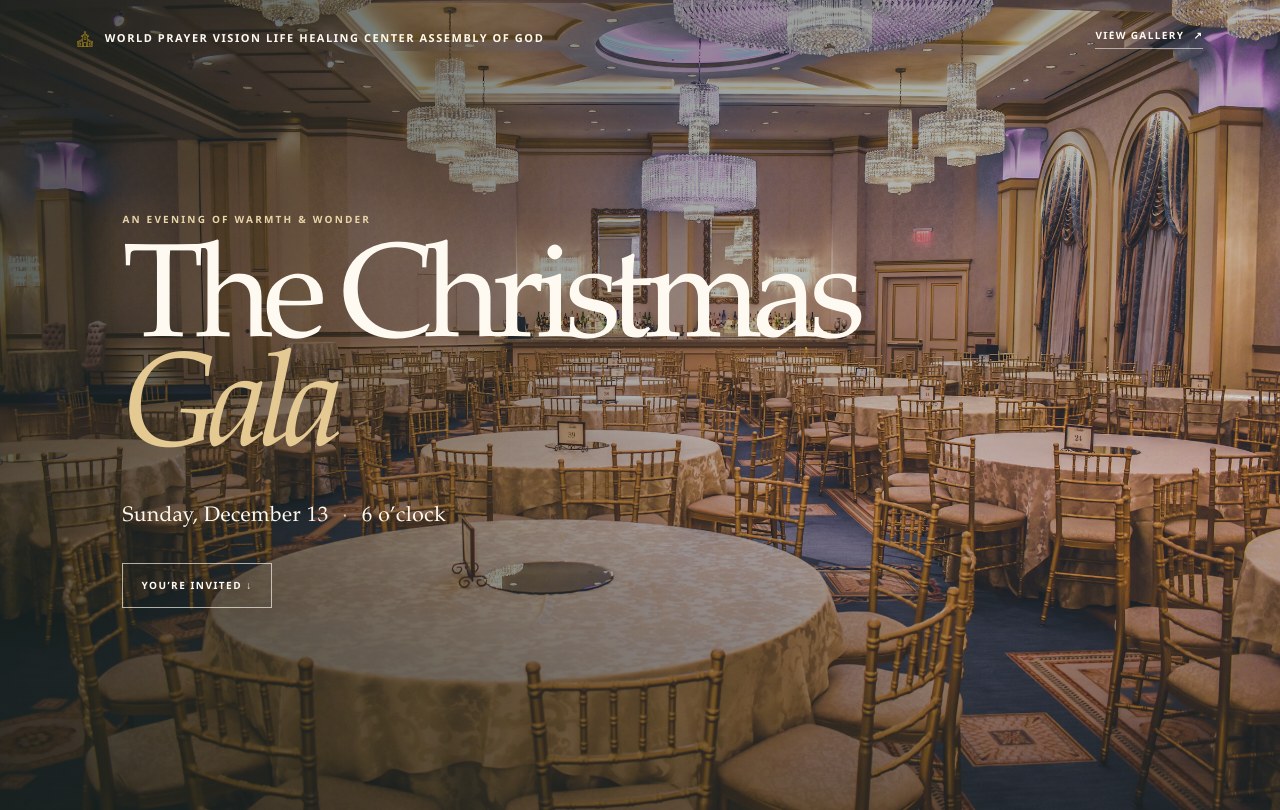
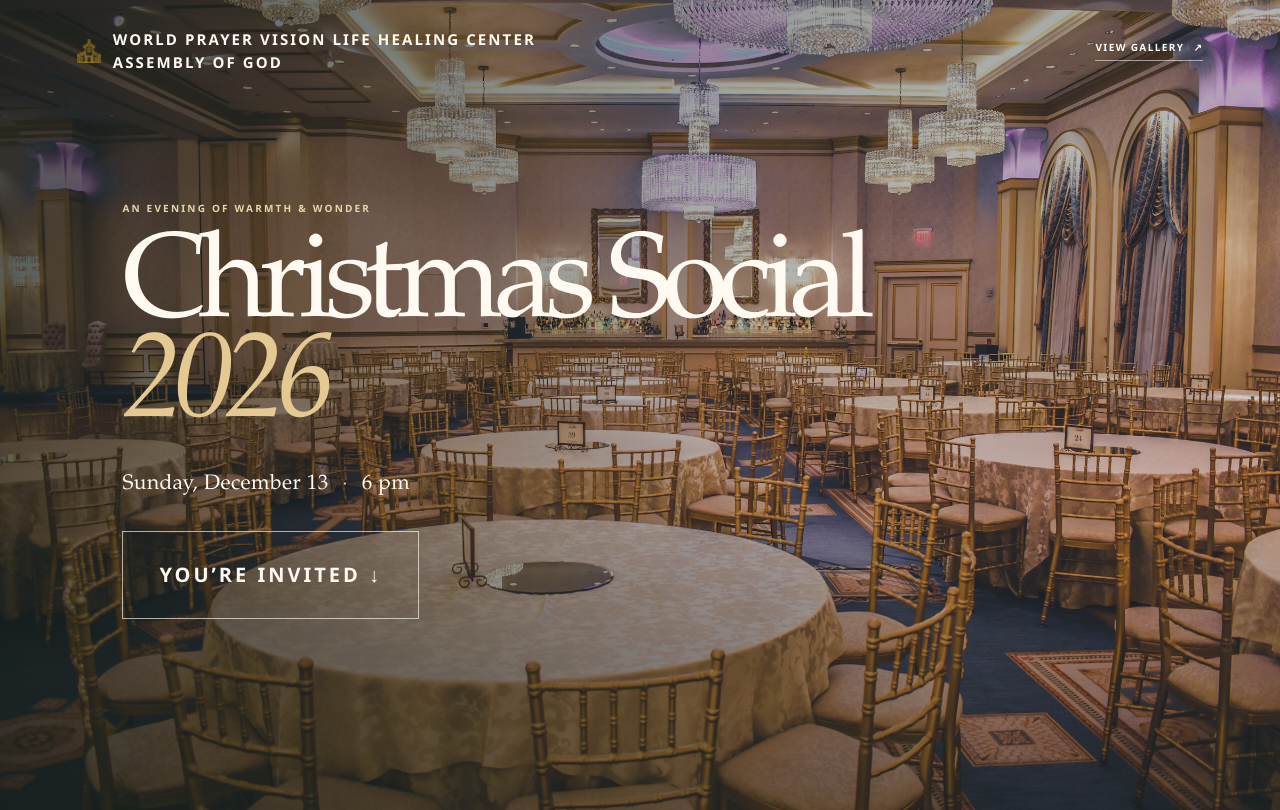
Before and after one commit to ethanleegy/wpvlhc-aog-2026, a Jekyll site: the page built from index.html, in a window 1280 px wide. Shown: the top 810 px of the page. Built offline with Jekyll 4.4.1, drawn with Linux system fonts in a browser that asks for light colours; some of the changed text lies outside the part shown; grey boxes are pictures that could not be loaded.

Commit message:
Updated based on feedback:
- Changed wording
- Made Ivory branding more prominent
- Updated page titles
- Change plus one checkbox to buttons and arranged buttons horizontally

```diff
--- a/assets/js/site.js
+++ b/assets/js/site.js
@@ -13,10 +13,12 @@
 const rsvpForm = document.querySelector("#rsvp");
 const bringSection = document.querySelector("#bring");
 const guestDetails = document.querySelector("#guest-details");
-const plusOneCheckbox = document.querySelector("#plus-one");
+const plusOneYesRadio = document.querySelector("#plus-one");
+const plusOneNoRadio = document.querySelector("#plus-one-no");
 const plusOneDetails = document.querySelector("#plus-one-details");
 const plusOneNameInput = document.querySelector("#plus-one-name");
 const rsvpMessage = document.querySelector("#rsvp-message");
+const contributionPrompt = document.querySelector("#contribution-prompt");
 const submitButton = document.querySelector("#submit");
 const submitWrapper = document.querySelector("#submit-wrapper");
 const dishForm = document.querySelector("#dish-form");
@@ -106,10 +108,11 @@
 if (rsvpForm && dishForm) {
   loadFoodItems();
   rsvpForm.addEventListener("change", (event) => {
-    if (event.target === plusOneCheckbox) {
-      plusOneDetails.hidden = !plusOneCheckbox.checked;
-      plusOneNameInput.required = plusOneCheckbox.checked;
-      if (!plusOneCheckbox.checked) plusOneNameInput.value = "";
+    if (event.target.name === "plusOneChoice") {
+      const bringingPlusOne = plusOneYesRadio.checked;
+      plusOneDetails.hidden = !bringingPlusOne;
+      plusOneNameInput.required = bringingPlusOne;
+      if (!bringingPlusOne) plusOneNameInput.value = "";
       return;
     }
 
@@ -118,14 +121,13 @@
     guestDetails.hidden = !attending;
     bringSection.hidden = !attending;
     submitWrapper.hidden = !attending;
-    rsvpMessage.textContent = attending
-      ? "Scroll down to choose what to bring and submit your RSVP ↓"
-      : "We’ll miss you, and hope to celebrate with you another time. No response was submitted.";
+    contributionPrompt.hidden = !attending;
+    rsvpMessage.textContent = attending ? "" : "Maybe next time";
 
     if (!attending) {
       dishForm.reset();
       updateDishCount();
-      plusOneCheckbox.checked = false;
+      plusOneNoRadio.checked = true;
       plusOneDetails.hidden = true;
       plusOneNameInput.required = false;
       plusOneNameInput.value = "";
@@ -157,7 +159,7 @@
     return;
   }
 
-  const isBringingPlusOne = plusOneCheckbox.checked;
+  const isBringingPlusOne = plusOneYesRadio.checked;
   const submittedPlusOneName = plusOneNameInput.value.trim();
   if (isBringingPlusOne && !submittedPlusOneName) {
     rsvpMessage.textContent = "Please enter your plus-one’s name.";
--- a/index.html
+++ b/index.html
@@ -1,6 +1,6 @@
 ---
 layout: default
-title: Christmas Gala
+title: Christmas Social 2026
 permalink: /
 ---
 <main>
@@ -13,17 +13,17 @@
     >
     <div class="pointer-events-none absolute inset-0 bg-[linear-gradient(90deg,rgba(20,30,25,.68)_0%,rgba(20,30,25,.28)_55%,rgba(20,30,25,.14)_100%),linear-gradient(0deg,rgba(20,30,25,.48)_0%,transparent_42%,rgba(20,30,25,.23)_100%)]"></div>
     <div class="absolute inset-x-0 top-0 z-10 flex items-center justify-between px-[clamp(22px,6vw,88px)] py-7 max-md:px-[22px] max-md:py-[23px]" style="z-index: 20">
-      <a class="inline-flex items-center gap-3 text-[11px] font-semibold tracking-[.14em] text-[#fffaf1] uppercase max-md:gap-2 max-md:text-[9px]" href="#invitation" aria-label="Christmas Gala invitation">
-        <img class="size-4" src="{{ '/assets/images/favicon-16x16.png' | relative_url }}" alt="" aria-hidden="true">
-        <span>World Prayer Vision Life Healing Center Assembly of God</span>
+      <a class="inline-flex items-center gap-3 text-[15px] font-semibold tracking-[.14em] text-[#fffaf1] uppercase max-md:gap-2 max-md:text-[9px]" href="#invitation" aria-label="Christmas Social 2026 invitation">
+        <img class="size-6" src="{{ '/assets/images/favicon-16x16.png' | relative_url }}" alt="" aria-hidden="true">
+        <span>World Prayer Vision Life Healing Center</br>Assembly of God</span>
       </a>
       <a class="inline-flex items-center gap-[9px] border-b border-[#fffaf1]/55 pb-[5px] text-[10px] font-semibold tracking-[.14em] text-[#fffaf1] uppercase max-md:text-[9px]" href="{{ '/gallery/' | relative_url }}">View gallery <span aria-hidden="true">↗</span></a>
     </div>
     <div class="relative z-10 mx-auto flex min-h-[min(810px,94svh)] max-w-[1240px] flex-col items-start justify-center px-[8vw] pt-[120px] pb-[110px] max-md:min-h-[min(760px,92svh)] max-md:px-[25px] max-md:pt-[125px] max-md:pb-[105px]">
       <p class="mb-6 text-[10px] leading-[1.5] font-bold tracking-[.22em] text-[#e8d5a9] uppercase">An evening of warmth &amp; wonder</p>
-      <h1 id="hero-title" class="m-0 font-display text-[clamp(68px,10.4vw,144px)] leading-[.82] font-normal tracking-[-.075em]">The Christmas<br><em class="font-normal text-[#e5c992]">Gala</em></h1>
-      <p class="mt-8 mb-[30px] font-display text-[clamp(16px,2vw,21px)] tracking-[.02em]">Sunday, December 13 <span class="px-2 text-[#e5c992]" aria-hidden="true">·</span> 6 o’clock</p>
-      <a style="display: none" class="show-page inline-flex items-center gap-7 border border-[#fffaf1]/65 px-[18px] py-[14px] text-[10px] font-bold tracking-[.15em] text-[#fffaf1] uppercase transition-colors hover:bg-[#fffaf1] hover:text-forest focus-visible:outline-2 focus-visible:outline-offset-4 focus-visible:outline-red" href="#invitation">You’re invited <span aria-hidden="true">↓</span></a>
+      <h1 id="hero-title" class="m-0 font-display text-[clamp(28px,9.4vw,120px)] leading-[.82] font-normal tracking-[-.075em]"><span class="block whitespace-nowrap">Christmas Social</span><em class="block font-normal text-[#e5c992]">2026</em></h1>
+      <p class="mt-8 mb-[30px] font-display text-[clamp(16px,2vw,21px)] tracking-[.02em]">Sunday, December 13 <span class="px-2 text-[#e5c992]" aria-hidden="true">·</span> 6 pm</p>
+      <a style="display: none" class="show-page inline-flex items-center gap-14 border border-[#fffaf1]/65 px-9 py-7 text-[20px] font-bold tracking-[.15em] text-[#fffaf1] uppercase transition-colors hover:bg-[#fffaf1] hover:text-forest focus-visible:outline-2 focus-visible:outline-offset-4 focus-visible:outline-red max-md:gap-4 max-md:px-5 max-md:py-5 max-md:text-xs" href="#invitation">You’re invited <span aria-hidden="true">↓</span></a>
     </div>
   </section>
 
@@ -49,14 +49,13 @@
         <div class="flex min-h-[112px] flex-col justify-center border-b border-[#d7d1c5] px-[30px] py-[17px] text-center last:border-b-0 md:min-h-[145px] md:border-b-0 md:px-[30px] md:py-[22px] md:[&+div]:border-l">
           <svg class="mx-auto mb-[10px] text-red" width="20" height="20" viewBox="0 0 24 24" fill="none" stroke="currentColor" stroke-width="1.5" stroke-linecap="round" stroke-linejoin="round" aria-hidden="true" focusable="false"><path d="M19 10c0 5-7 11-7 11S5 15 5 10a7 7 0 1 1 14 0Z"/><circle cx="12" cy="10" r="2.25"/></svg>
           <span class="mb-[10px] text-[9px] font-bold tracking-[.2em] text-red uppercase">Where</span>
-          <span class="font-display text-lg">Olive Sandra Cummings Hall </br> World Prayer Vision Life Healing Center</span>
+          <span class="font-display text-lg">Olive Sandra Cummings Hall, </br> WPVLHC Building</span>
           <span class="mt-1 text-[11px] text-muted">Church Street, Anna Catherina, Guyana</span>
         </div>
         <div class="flex min-h-[112px] flex-col justify-center px-[30px] py-[17px] text-center md:min-h-[145px] md:px-[30px] md:py-[22px] md:border-l md:border-[#d7d1c5]">
           <svg class="mx-auto mb-[10px] text-red" width="20" height="20" viewBox="0 0 24 24" fill="none" stroke="currentColor" stroke-width="1.5" stroke-linecap="round" stroke-linejoin="round" aria-hidden="true" focusable="false"><path d="m8 4 4 2 4-2 4 2 2 4-4 2v8H6v-8l-4-2 2-4 4-2Z"/><path d="M8 4c0 2 1.8 3.5 4 3.5S16 6 16 4M6 12h3m6 0h3"/></svg>
           <span class="mb-[10px] text-[9px] font-bold tracking-[.2em] text-red uppercase">What to wear</span>
-          <span class="font-display text-lg">Festive formal</span>
-          <span class="mt-1 text-[11px] text-muted">Dress up, feel at home</span>
+          <span class="font-display text-lg">Festive Wear</span>
         </div>
       </div>
 
@@ -64,34 +63,47 @@
         <fieldset class="min-w-0 p-0">
           <legend class="w-full font-display text-[30px] tracking-[-.03em]">Will you be joining us?</legend>
           <p class="mt-1 mb-[23px] font-display text-sm text-muted italic">We’d love to save you a seat.</p>
-          <div class="flex justify-center gap-3 max-md:flex-col">
-            <label class="relative block cursor-pointer">
+          <div class="grid grid-cols-2 gap-3">
+            <label class="relative block min-w-0 cursor-pointer">
               <input class="peer sr-only" type="radio" name="attendance" value="yes">
-              <span class="inline-flex min-w-[190px] items-center justify-between gap-7 border border-[#bcb7aa] bg-transparent px-[17px] py-[15px] text-[11px] font-bold tracking-[.045em] transition-colors peer-checked:border-forest peer-checked:bg-forest peer-checked:text-[#fffaf1] peer-checked:[&>span]:text-gold peer-focus-visible:outline-2 peer-focus-visible:outline-offset-4 peer-focus-visible:outline-red max-md:w-full">Joyfully, yes <span class="text-sm text-red" aria-hidden="true">↗</span></span>
+              <span class="inline-flex w-full min-w-0 items-center justify-between gap-1 border border-[#bcb7aa] bg-transparent px-2 py-[15px] text-[11px] font-bold tracking-[.045em] transition-colors peer-checked:border-forest peer-checked:bg-forest peer-checked:text-[#fffaf1] peer-checked:[&>span]:text-gold peer-focus-visible:outline-2 peer-focus-visible:outline-offset-4 peer-focus-visible:outline-red md:min-w-[190px] md:px-[17px]">Yes<span class="text-sm text-red" aria-hidden="true">↗</span></span>
             </label>
-            <label class="relative block cursor-pointer">
+            <label class="relative block min-w-0 cursor-pointer">
               <input class="peer sr-only" type="radio" name="attendance" value="no">
-              <span class="inline-flex min-w-[190px] items-center justify-between gap-7 border border-[#bcb7aa] bg-transparent px-[17px] py-[15px] text-[11px] font-bold tracking-[.045em] transition-colors peer-checked:border-forest peer-checked:bg-forest peer-checked:text-[#fffaf1] peer-checked:[&>span]:text-gold peer-focus-visible:outline-2 peer-focus-visible:outline-offset-4 peer-focus-visible:outline-red max-md:w-full">I can’t make it <span class="text-sm text-red" aria-hidden="true">↗</span></span>
+              <span class="inline-flex w-full min-w-0 items-center justify-between gap-1 border border-[#bcb7aa] bg-transparent px-2 py-[15px] text-[11px] font-bold tracking-[.045em] transition-colors peer-checked:border-forest peer-checked:bg-forest peer-checked:text-[#fffaf1] peer-checked:[&>span]:text-gold peer-focus-visible:outline-2 peer-focus-visible:outline-offset-4 peer-focus-visible:outline-red md:min-w-[190px] md:px-[17px]">No<span class="text-sm text-red" aria-hidden="true">↗</span></span>
             </label>
           </div>
-          <div class="mt-7 grid gap-4 text-left" id="guest-details" hidden>
+          <div class="mt-7 grid gap-8 text-left" id="guest-details" hidden>
             <label class="grid gap-2 text-[10px] font-bold tracking-[.1em] text-forest uppercase" for="guest-name">
               Your name
               <input class="min-h-12 border border-[#bcb7aa] bg-white/60 px-4 font-sans text-sm font-normal normal-case tracking-normal text-ink placeholder:text-muted focus-visible:outline-2 focus-visible:outline-offset-2 focus-visible:outline-red" id="guest-name" name="name" type="text" maxlength="160" autocomplete="name" placeholder="Enter your full name" required>
             </label>
-            <label class="flex items-center gap-2 text-[10px] font-bold tracking-[.1em] text-forest uppercase" for="plus-one">
-              <input class="size-4 accent-red focus-visible:outline-2 focus-visible:outline-offset-2 focus-visible:outline-red" id="plus-one" name="plusOne" type="checkbox">
-              I’m bringing a plus one
-            </label>
+            <fieldset class="grid gap-4 min-w-0 p-0">
+              <legend class="w-full text-center font-display text-[30px] tracking-[-.03em]">Are you bringing a plus one?</legend>
+              <div class="grid grid-cols-2 gap-3 mt-4">
+                <label class="relative block min-w-0 cursor-pointer">
+                  <input class="peer sr-only" id="plus-one" name="plusOneChoice" type="radio" value="yes">
+                  <span class="inline-flex w-full min-w-0 items-center justify-between gap-1 border border-[#bcb7aa] bg-white/40 px-2 py-[15px] text-[11px] font-bold tracking-[.045em] transition-colors peer-checked:border-forest peer-checked:bg-forest peer-checked:text-[#fffaf1] peer-checked:[&>span]:text-gold peer-focus-visible:outline-2 peer-focus-visible:outline-offset-4 peer-focus-visible:outline-red md:px-[17px]">Yes<span class="text-sm text-red" aria-hidden="true">↗</span></span>
+                </label>
+                <label class="relative block min-w-0 cursor-pointer">
+                  <input class="peer sr-only" id="plus-one-no" name="plusOneChoice" type="radio" value="no" checked>
+                  <span class="inline-flex w-full min-w-0 items-center justify-between gap-1 border border-[#bcb7aa] bg-white/40 px-2 py-[15px] text-[11px] font-bold tracking-[.045em] transition-colors peer-checked:border-forest peer-checked:bg-forest peer-checked:text-[#fffaf1] peer-checked:[&>span]:text-gold peer-focus-visible:outline-2 peer-focus-visible:outline-offset-4 peer-focus-visible:outline-red md:px-[17px]">No<span class="text-sm text-red" aria-hidden="true">↗</span></span>
+                </label>
+              </div>
+            </fieldset>
             <div class="grid gap-4" id="plus-one-details" hidden>
               <label class="grid gap-2 text-[10px] font-bold tracking-[.1em] text-forest uppercase" for="plus-one-name">
                 Plus-one name
-                <input class="min-h-12 border border-[#bcb7aa] bg-white/60 px-4 font-sans text-sm font-normal normal-case tracking-normal text-ink placeholder:text-muted focus-visible:outline-2 focus-visible:outline-offset-2 focus-visible:outline-red" id="plus-one-name" name="plusOneName" type="text" maxlength="160" autocomplete="off" placeholder="Enter your guest’s full name">
+                <input class="min-h-12 border border-[#bcb7aa] bg-white/60 px-4 font-sans text-sm font-normal normal-case tracking-normal text-ink placeholder:text-muted focus-visible:outline-2 focus-visible:outline-offset-2 focus-visible:outline-red" id="plus-one-name" name="plusOneName" type="text" maxlength="160" autocomplete="off" placeholder="Enter the name of your plus one">
               </label>
             </div>
           </div>
         </fieldset>
         <p class="mt-4 min-h-6 text-[13px] leading-[1.5] text-forest" id="rsvp-message" aria-live="polite"></p>
+        <a class="inline-flex max-w-full flex-wrap items-center justify-center gap-4 border border-forest px-9 py-7 text-center text-[8px] font-bold tracking-[.15em] text-forest uppercase transition-colors hover:bg-forest hover:text-[#fffaf1] focus-visible:outline-2 focus-visible:outline-offset-4 focus-visible:outline-red" id="contribution-prompt" href="#bring" hidden>
+          <span class="text-[12px] leading-3">Please select your contribution below</span>
+          <span aria-hidden="true">↓</span>
+        </a>
       </form>
     </div>
   </section>
@@ -124,7 +136,10 @@
     <img class="size-4" src="{{ '/assets/images/favicon-16x16.png' | relative_url }}" alt="" aria-hidden="true">
     <a class="text-[9px] tracking-[.1em] text-[#fffaf1]/75 uppercase focus-visible:outline-2 focus-visible:outline-offset-4 focus-visible:outline-red" href="#hero-title">Back to the beginning ↑</a>
   </footer>
-  <p class="m-0 bg-[#182b23] px-6 pb-7 text-center text-xs text-[#fffaf1]/70">
-    <a class="underline decoration-[#d7b87d]/70 underline-offset-4 transition-colors hover:text-[#fffaf1] focus-visible:outline-2 focus-visible:outline-offset-4 focus-visible:outline-[#fffaf1]" href="https://ivory-gy.com" target="_blank" rel="noopener noreferrer">Have an event of your own?</a>
+  <p class="m-0 flex flex-col items-center justify-center gap-3 bg-[#182b23] px-6 pb-7 text-center font-display text-lg text-[#fffaf1]">
+    <span class="leading-[1.3]"><span class="underline underline-offset-4">Have an event of your own?</span><br><span class="text-xs">Create something memorable with</span></span>
+    <a class="inline-flex w-28 focus-visible:outline-2 focus-visible:outline-offset-4 focus-visible:outline-[#fffaf1]" href="https://ivory-gy.com" target="_blank" rel="noopener noreferrer" aria-label="Visit Ivory">
+      <img class="h-auto w-full" src="{{ '/assets/images/ivory-logo_white.svg' | relative_url }}" alt="Ivory">
+    </a>
   </p>
 </main>
```
Also changed, not shown: thank-you.html (+13 -9 lines), assets/css/tailwind.css, assets/images/ivory-logo_black.svg (added), assets/images/ivory-logo_white.svg (added), assets/images/whatsapp-fb-preview-image.png.
